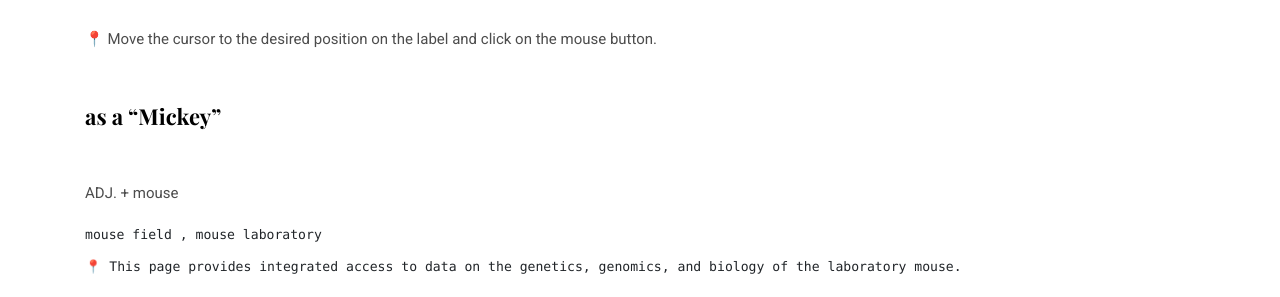
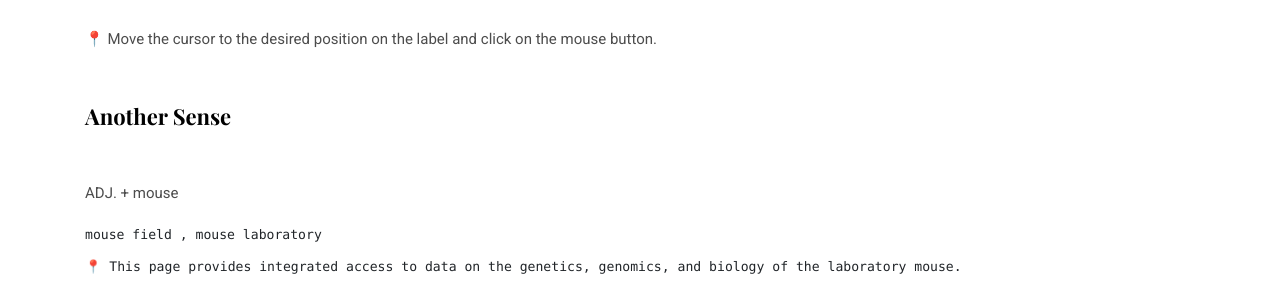
Before and after one commit to a1g5/a1g5.github.io, a Jekyll site: the page built from _posts/2023-02-20-mouse.markdown, in a window 1280 px wide and 900 px high, scrolled down 1289 px. Shown: the part 159-456 px from the top of the window. Built offline with Jekyll 4.4.1, drawn with Linux system fonts in a browser that asks for light colours.

Commit message:
Update 2023-02-20-mouse.markdown

```diff
--- a/_posts/2023-02-20-mouse.markdown
+++ b/_posts/2023-02-20-mouse.markdown
@@ -34,7 +34,7 @@ move <B> mouse</B>
 📍 Move the cursor to the desired position on the label and click on the mouse button.<br><br>
 
 
-**as a "Mickey"**
+**Another Sense**
 <br>
 ADJ. + mouse
 
```
